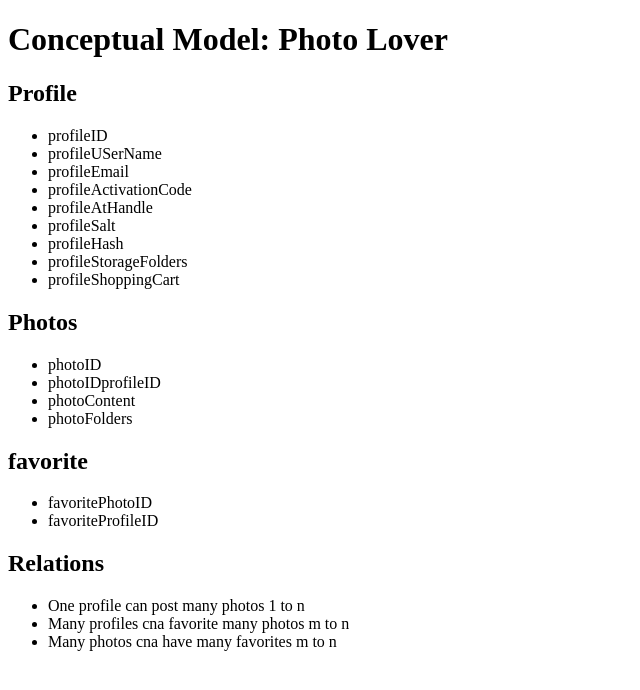
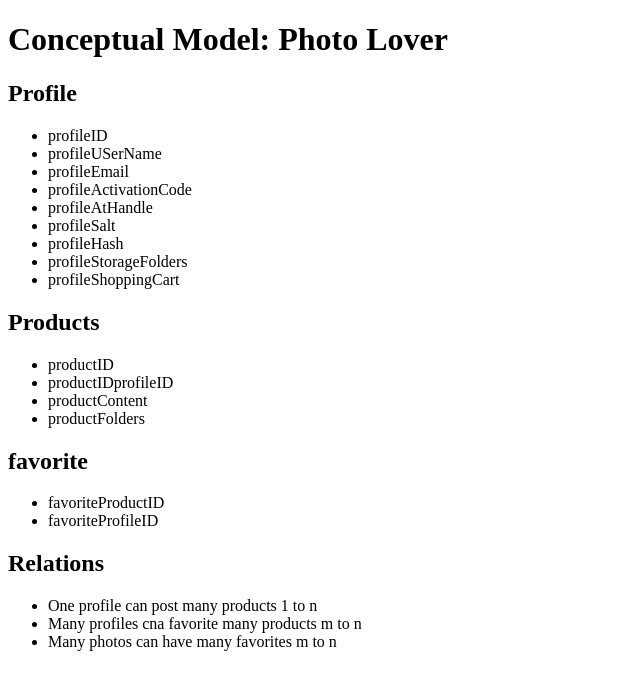
Before and after one commit to DanielleM565/data-design, a PHP site: page /conceptual-model.php in a window 1280 px wide. Shown: the top 690 px of the page, without its empty margins (0-640 px from the left). Run offline with PHP 8.4, Linux system fonts and the light colour scheme.

Commit message:
changes everything to be more for etsy

```diff
--- a/epic/conceptual-model.php
+++ b/epic/conceptual-model.php
@@ -23,23 +23,23 @@
 				<li>profileStorageFolders</li> <!-- organize liked photos-->
 				<li>profileShoppingCart</li>
 			</ul>
-			<h2>Photos</h2>
+			<h2>Products</h2>
 			<ul>
-				<li>photoID</li> <!--primary key-->
-				<li>photoIDprofileID</li> <!--foreign key-->
-				<li>photoContent</li>
-				<li>photoFolders</li>
+				<li>productID</li> <!--primary key-->
+				<li>productIDprofileID</li> <!--foreign key-->
+				<li>productContent</li>
+				<li>productFolders</li>
 			</ul>
 			<h2>favorite</h2>
 			<ul>
-				<li>favoritePhotoID</li>
+				<li>favoriteProductID</li>
 				<li>favoriteProfileID</li>
 			</ul>
 				<h2>Relations</h2>
 			<ul>
-				<li>One profile can post many photos 1 to n</li>
-				<li>Many profiles cna favorite many photos m to n</li>
-				<li>Many photos cna have many favorites m to n</li>
+				<li>One profile can post many products 1 to n</li>
+				<li>Many profiles cna favorite many products m to n</li>
+				<li>Many photos can have many favorites m to n</li>
 			</ul>
 		</main>
 	</body>
```
Also changed, not shown: epic/use-case.php (+4 -4 lines).
